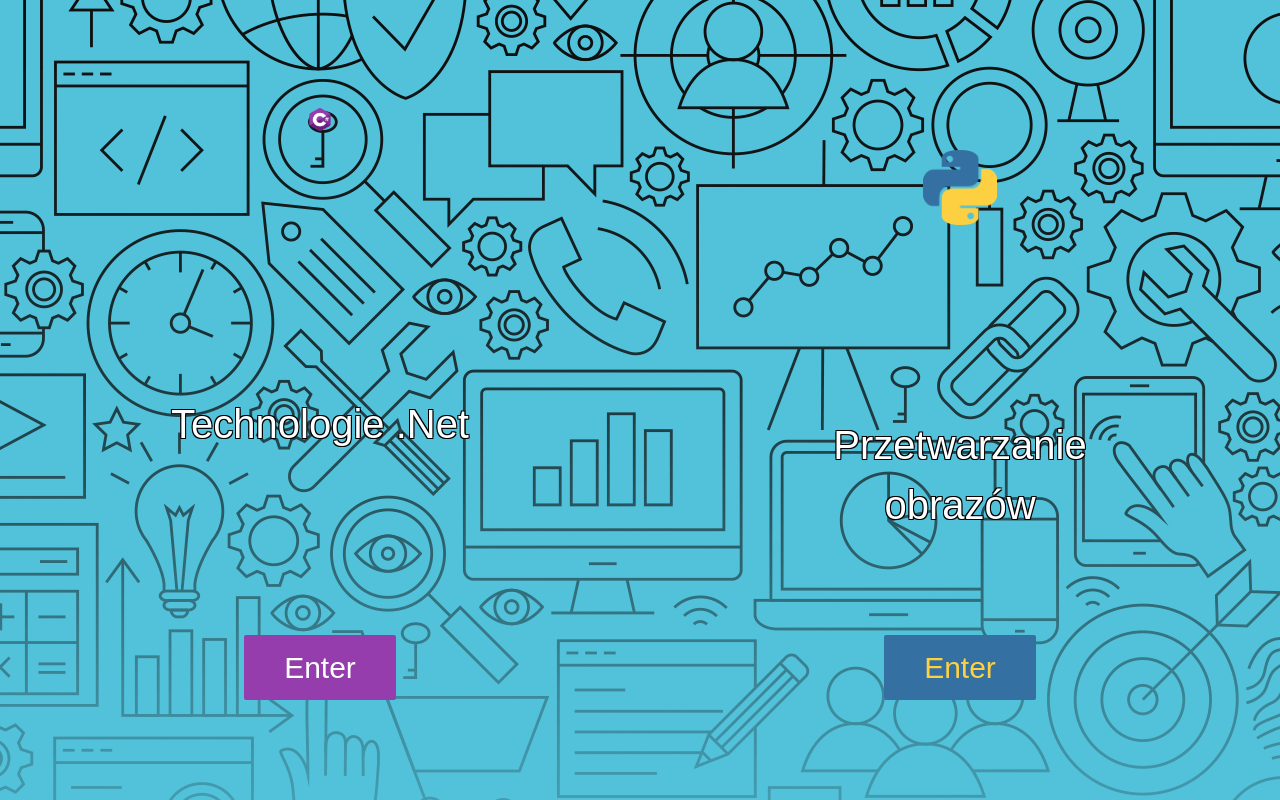
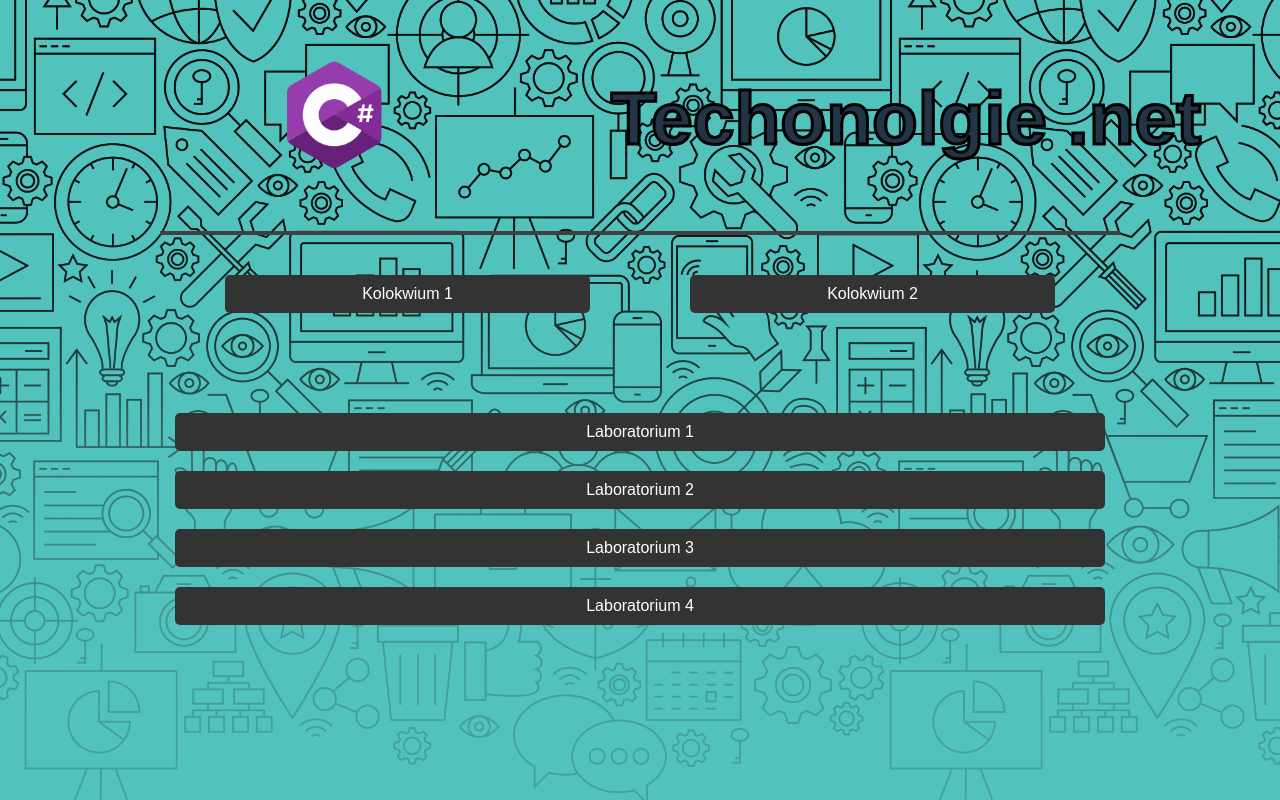
Before and after one commit to Basement-UJK/quiz-app, a React (Vite) app: page /dotnet in a window 1280 px wide. Shown: the top 800 px of the page. Built offline with nearby package versions, Linux system fonts and the light colour scheme.

Commit message:
react router final

```diff
--- a/src/App.jsx
+++ b/src/App.jsx
@@ -1,13 +1,20 @@
 import { useState } from "react";
 
 import "./App.css";
+import { Route, Routes } from "react-router-dom";
 
+import CSharpPage from "./CsharpPage";
+import PythonPage from "./PythonPage";
 import MainPage from "./MainPage";
 
 function App() {
   return (
     <div className="App">
-      <MainPage />
+      <Routes>
+        <Route path="/" element={<MainPage />} />
+        <Route path="/python" element={<PythonPage />} />
+        <Route path="/dotnet" element={<CSharpPage />} />
+      </Routes>
     </div>
   );
 }
--- a/src/MainPage.css
+++ b/src/MainPage.css
@@ -2,6 +2,12 @@
   margin: 0;
   padding: 0;
 }
+
+.mainpage-container img {
+  max-width: 100%;
+  height: 100%;
+}
+
 .mainpage-container {
   display: flex;
   flex-direction: row;
--- a/src/MainPage.jsx
+++ b/src/MainPage.jsx
@@ -3,11 +3,6 @@ import CSharp from "./images/CSharp.png";
 import Python from "./images/python.png";
 
 import { Link } from "react-router-dom";
-import { Route, Routes } from "react-router-dom";
-
-import CSharpPage from "./CsharpPage";
-import PythonPage from "./PythonPage";
-import CsharpPage from "./CsharpPage";
 
 const MainPage = () => {
   return (
@@ -18,7 +13,7 @@ const MainPage = () => {
             <img className="dotnet-img" src={CSharp} alt="CSharp" />
           </div>
           <div className="dotnet-text">Technologie .Net</div>
-          <Link className="dotnet-button" to="dotnet">
+          <Link className="dotnet-button" to="/dotnet">
             Enter
           </Link>
         </div>
@@ -27,15 +22,11 @@ const MainPage = () => {
             <img className="python-img" src={Python} alt="Python" />
           </div>
           <div className="python-text">Przetwarzanie obrazów</div>
-          <Link className="python-button" to="python">
+          <Link className="python-button" to="/python">
             Enter
           </Link>
         </div>
       </div>
-      <Routes>
-        <Route path="/python" element={<PythonPage />} />
-        <Route path="/dotnet" element={<CsharpPage />} />
-      </Routes>
     </>
   );
 };
```
